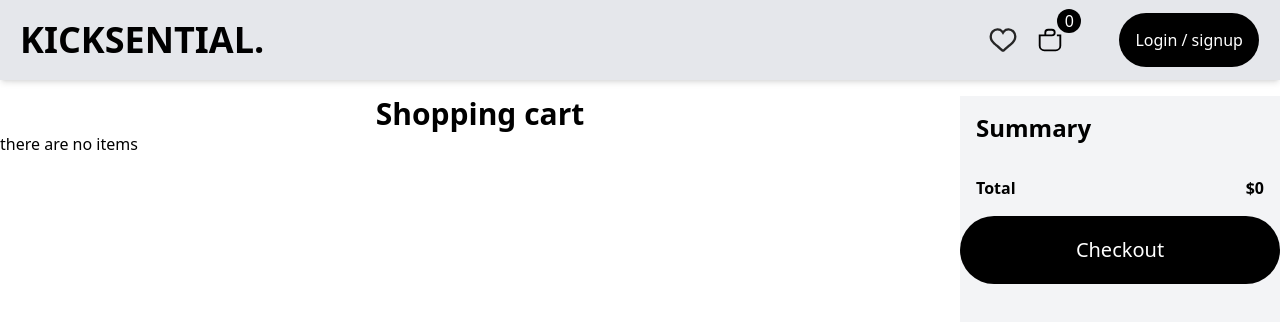
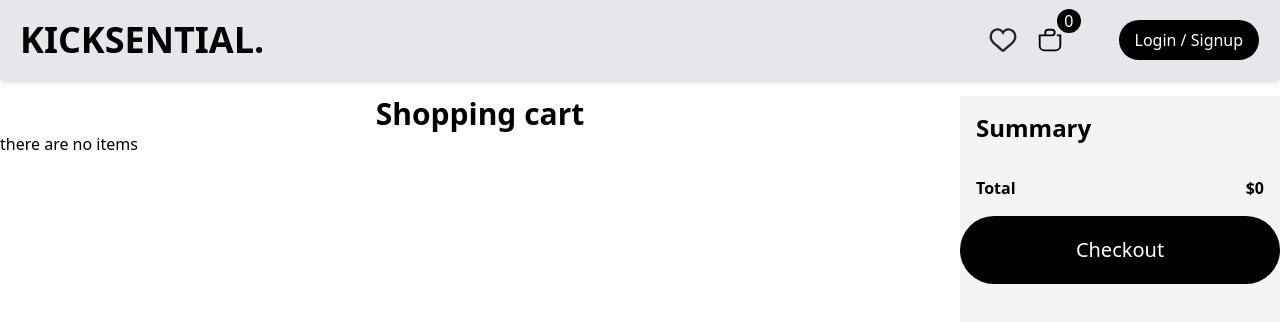
Before and after one commit to MakaChikava/E-Commerce, a React (Create React App) app in the folder kicksential/: page /cart in a window 1280 px wide. Shown: the top 322 px of the page. Built offline with nearby package versions, Linux system fonts and the light colour scheme.

Commit message:
in login.js added terenary operator based if user isAuthenticated chang of login or logout button

```diff
--- a/kicksential/src/components/Navbar.jsx
+++ b/kicksential/src/components/Navbar.jsx
@@ -1,9 +1,10 @@
 import { Link } from "react-router-dom";
 import { useSelector, useDispatch } from "react-redux";
-import { useEffect } from "react";
+import { useEffect, useState } from "react";
 import { getTotals } from "../redux/cartSlice";
 
 const Navbar = () => {
+    const [isAuthenticated, setIsAuthenticated] = useState(JSON.parse(localStorage.getItem("isAuthenticated")))
     const cart = useSelector((state)=> state.cart)
     const dispatch = useDispatch()
     useEffect(()=>{
@@ -45,7 +46,11 @@ const Navbar = () => {
                         </div>
                     </div>
                 </Link>
-                <button className="flex h-2/3 items-center bg-black hover:bg-neutral-600 duration-500 text-white rounded-full m-3 p-2 pl-4 pr-4">Login / signup</button>
+                {isAuthenticated ?
+                    <button className="flex h-2/3 items-center bg-black hover:bg-neutral-600 duration-500 text-white rounded-full m-3 p-2 pl-4 pr-4">Logout</button> :
+                    <Link to='/signup'><button className="flex h-2/3 items-center bg-black hover:bg-neutral-600 duration-500 text-white rounded-full m-3 p-2 pl-4 pr-4">Login / Signup</button></Link>
+                }
+
                 </div>
             </nav>
             </header>
--- a/kicksential/src/signup.js
+++ b/kicksential/src/signup.js
@@ -92,7 +92,7 @@ const SignUp = () => {
                     </div>
 
                     <button onClick={handleSubmit} className="flex w-56 text-white bg-black rounded-xl p-2 justify-center">Signup</button>
-                    <p className="flex w-fit">already have an account? <Link to='/login' className="text-blue-500">login</Link></p>
+                    <p className="flex w-fit">already have an account?<Link to='/login' className="text-blue-500">login</Link></p>
                 </div>
             </div>
         </div>
```
